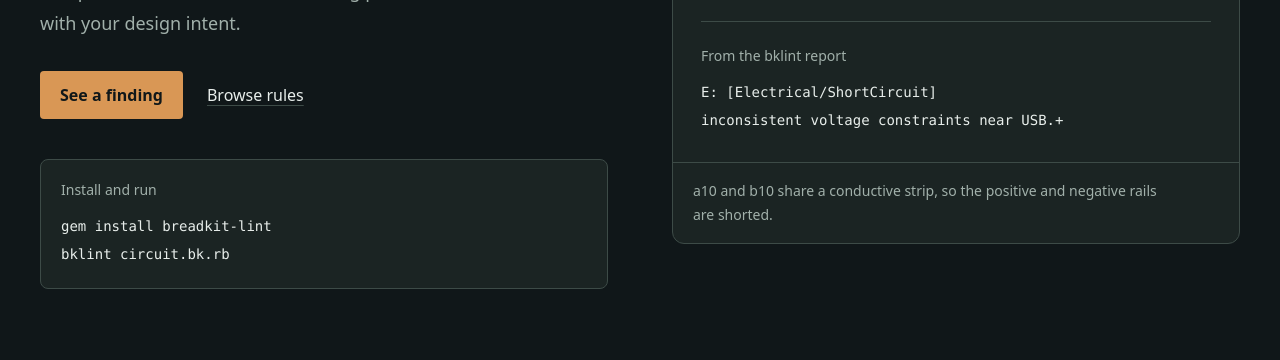
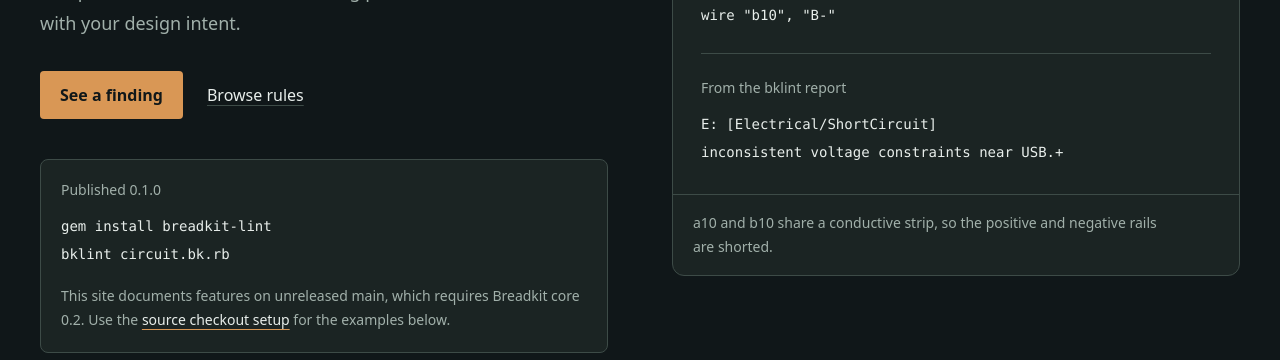
Before and after one commit to breadkit/breadkit-lint, a website: page site/index.html in a window 1280 px wide. Shown: the part 440-800 px from the top of the page. Drawn offline with nearby package versions, Linux system fonts and the light colour scheme; files that its build step writes are made by us from their sources.

Commit message:
Clarify published and source versions on lint site

```diff
--- a/site/index.html
+++ b/site/index.html
@@ -36,9 +36,10 @@
             <a class="rounded-sm py-3 font-medium text-paper underline decoration-line underline-offset-4 hover:decoration-copper focus-visible:outline-2 focus-visible:outline-offset-4 focus-visible:outline-copper" href="https://github.com/breadkit/breadkit-lint/tree/main/docs/rules">Browse rules</a>
           </div>
           <div class="mt-10 rounded-lg border border-line bg-board p-5">
-            <p class="mb-3 text-sm text-muted">Install and run</p>
+            <p class="mb-3 text-sm text-muted">Published 0.1.0</p>
             <pre class="overflow-x-auto font-mono text-sm leading-7"><code>gem install breadkit-lint
 bklint circuit.bk.rb</code></pre>
+            <p class="mt-4 text-pretty text-sm leading-6 text-muted">This site documents features on unreleased main, which requires Breadkit core 0.2. Use the <a class="text-paper underline decoration-copper underline-offset-4 hover:decoration-paper" href="https://github.com/breadkit/breadkit-lint#quick-start">source checkout setup</a> for the examples below.</p>
           </div>
         </div>
         <figure id="example" class="m-0 overflow-hidden rounded-xl border border-line bg-board">
```
